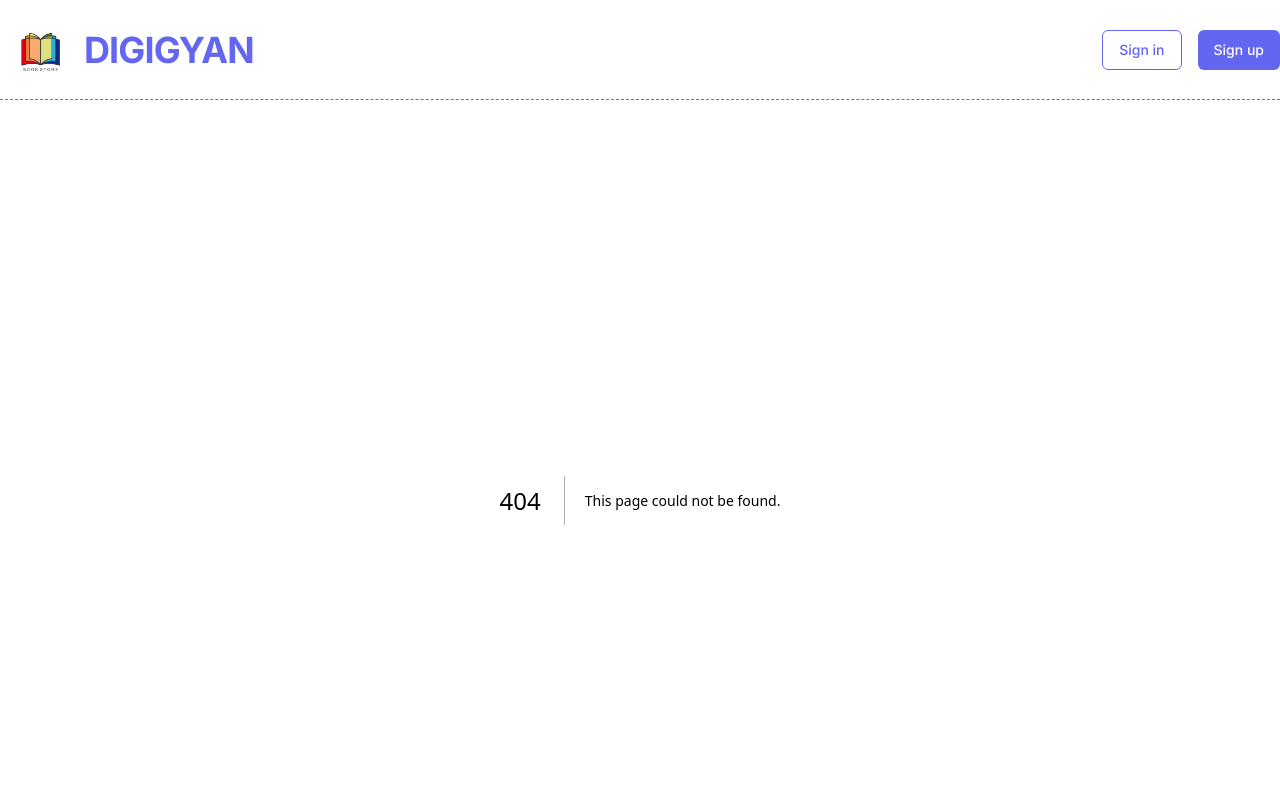
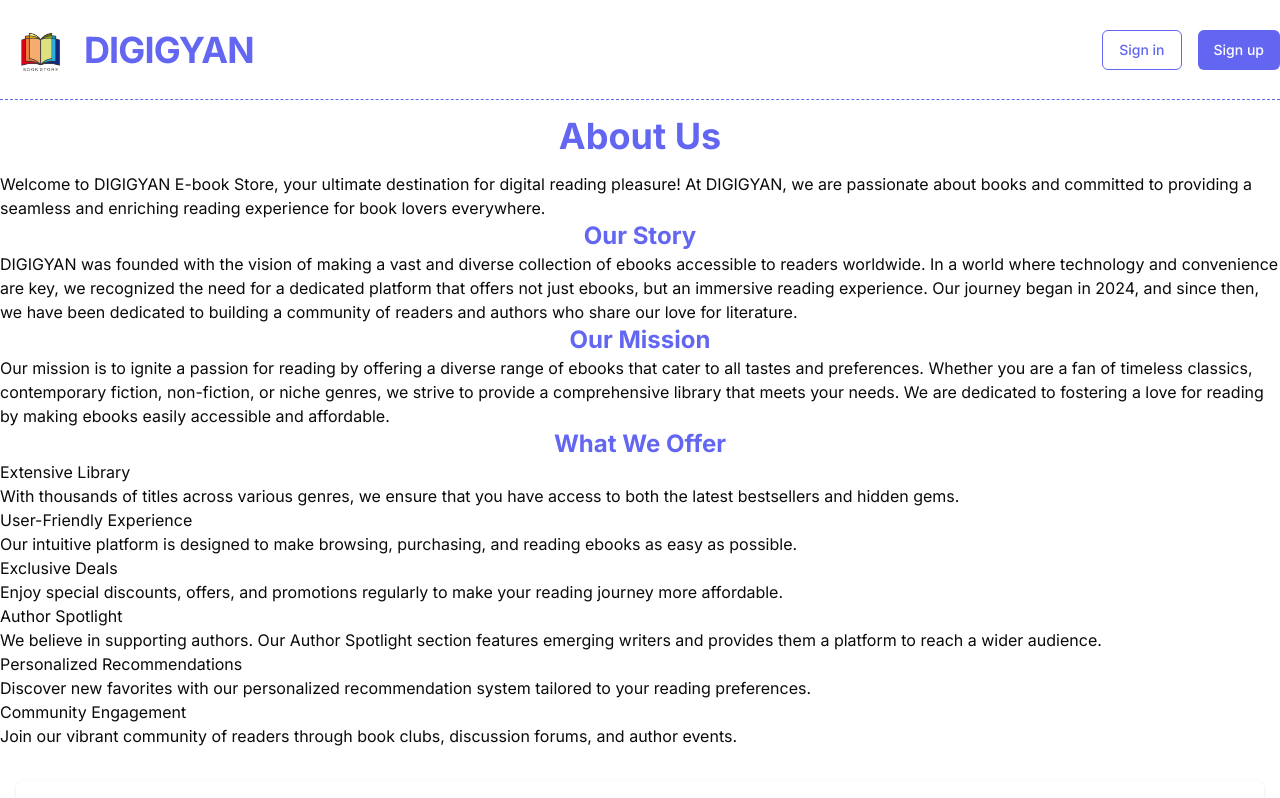
Before and after one commit to tanwarabhinandan/digigyan-client-frontend, a Next.js app: page /about in a window 1280 px wide. Before the commit this address had no page. Shown: the top 798 px of the page. Built offline with nearby package versions, Linux system fonts and the light colour scheme.

Commit message:
add about page

```diff
--- /dev/null
+++ b/src/app/about/page.tsx
@@ -0,0 +1,93 @@
+import React from "react";
+
+const AboutPage = () => {
+  return (
+    <div className="max-w-7xl mx-auto py-4">
+      <div className="flex justify-center items-center">
+        <h1 className="font-bold text-4xl mb-4  text-indigo-500">About Us</h1>
+      </div>
+      <p>
+        Welcome to DIGIGYAN E-book Store, your ultimate destination for digital
+        reading pleasure! At DIGIGYAN, we are passionate about books and
+        committed to providing a seamless and enriching reading experience for
+        book lovers everywhere.
+      </p>
+      <div className="flex justify-center items-center">
+        <h2 className="font-bold text-2xl  text-indigo-500">Our Story</h2>
+      </div>
+      <p>
+        DIGIGYAN was founded with the vision of making a vast and diverse
+        collection of ebooks accessible to readers worldwide. In a world where
+        technology and convenience are key, we recognized the need for a
+        dedicated platform that offers not just ebooks, but an immersive reading
+        experience. Our journey began in 2024, and since then, we have been
+        dedicated to building a community of readers and authors who share our
+        love for literature.
+      </p>
+      <div className="flex justify-center items-center">
+        <h2 className="font-bold text-2xl text-indigo-500">Our Mission</h2>
+      </div>
+      <p>
+        Our mission is to ignite a passion for reading by offering a diverse
+        range of ebooks that cater to all tastes and preferences. Whether you
+        are a fan of timeless classics, contemporary fiction, non-fiction, or
+        niche genres, we strive to provide a comprehensive library that meets
+        your needs. We are dedicated to fostering a love for reading by making
+        ebooks easily accessible and affordable.
+      </p>
+      <div className="flex justify-center items-center">
+        <h2 className="font-bold text-2xl text-indigo-500">What We Offer</h2>
+      </div>
+      <div>
+        <ul>
+          <li>Extensive Library</li>
+          <p>
+            With thousands of titles across various genres, we ensure that you
+            have access to both the latest bestsellers and hidden gems.
+          </p>
+          <li>User-Friendly Experience</li>
+          <p>
+            Our intuitive platform is designed to make browsing, purchasing, and
+            reading ebooks as easy as possible.
+          </p>
+          <li>Exclusive Deals </li>
+          <p>
+            Enjoy special discounts, offers, and promotions regularly to make
+            your reading journey more affordable.
+          </p>
+          <li>Author Spotlight</li>
+          <p>
+            We believe in supporting authors. Our Author Spotlight section
+            features emerging writers and provides them a platform to reach a
+            wider audience.
+          </p>
+          <li>Personalized Recommendations</li>
+          <p>
+            Discover new favorites with our personalized recommendation system
+            tailored to your reading preferences.
+          </p>
+          <li>Community Engagement</li>
+          <p>
+            Join our vibrant community of readers through book clubs, discussion
+            forums, and author events.
+          </p>
+        </ul>
+      </div>
+    </div>
+  );
+};
+
+export default AboutPage;
+
+// Why Choose Us?
+// At [Your Online Ebook Store], we understand that reading is more than just a hobby—it's a way of life. We are committed to providing:
+
+// Quality Content: We meticulously curate our collection to ensure that you have access to high-quality, engaging, and informative ebooks.
+// Customer Support: Our dedicated customer support team is always ready to assist you with any inquiries or issues you may encounter.
+// Secure Transactions: Your privacy and security are our top priorities. We ensure that all transactions are safe and secure.
+// Accessibility: Enjoy reading on any device, anytime, anywhere. Our ebooks are compatible with a wide range of e-readers, tablets, and smartphones.
+// Thank you for choosing [Your Online Ebook Store] as your trusted source for digital reading. We look forward to being a part of your literary journey and helping you discover new worlds, one ebook at a time.
+
+// Happy Reading!
+
+// Team DIGIGYAN
--- a/src/components/Footer.tsx
+++ b/src/components/Footer.tsx
@@ -5,14 +5,14 @@ const Footer = () => {
         <div className="w-full mx-auto max-w-screen-xl p-4 md:flex md:items-center md:justify-between">
           <span className="text-sm text-gray-500 sm:text-center dark:text-gray-400">
             © 2024{" "}
-            <a href="https://flowbite.com/" className="hover:underline">
+            <a href="/" className="hover:underline">
               Digigyan™
             </a>
             . All Rights Reserved.
           </span>
           <ul className="flex flex-wrap items-center mt-3 text-sm font-medium text-gray-500 dark:text-gray-400 sm:mt-0">
             <li>
-              <a href="#" className="hover:underline me-4 md:me-6">
+              <a href="/about" className="hover:underline me-4 md:me-6">
                 About
               </a>
             </li>
```
